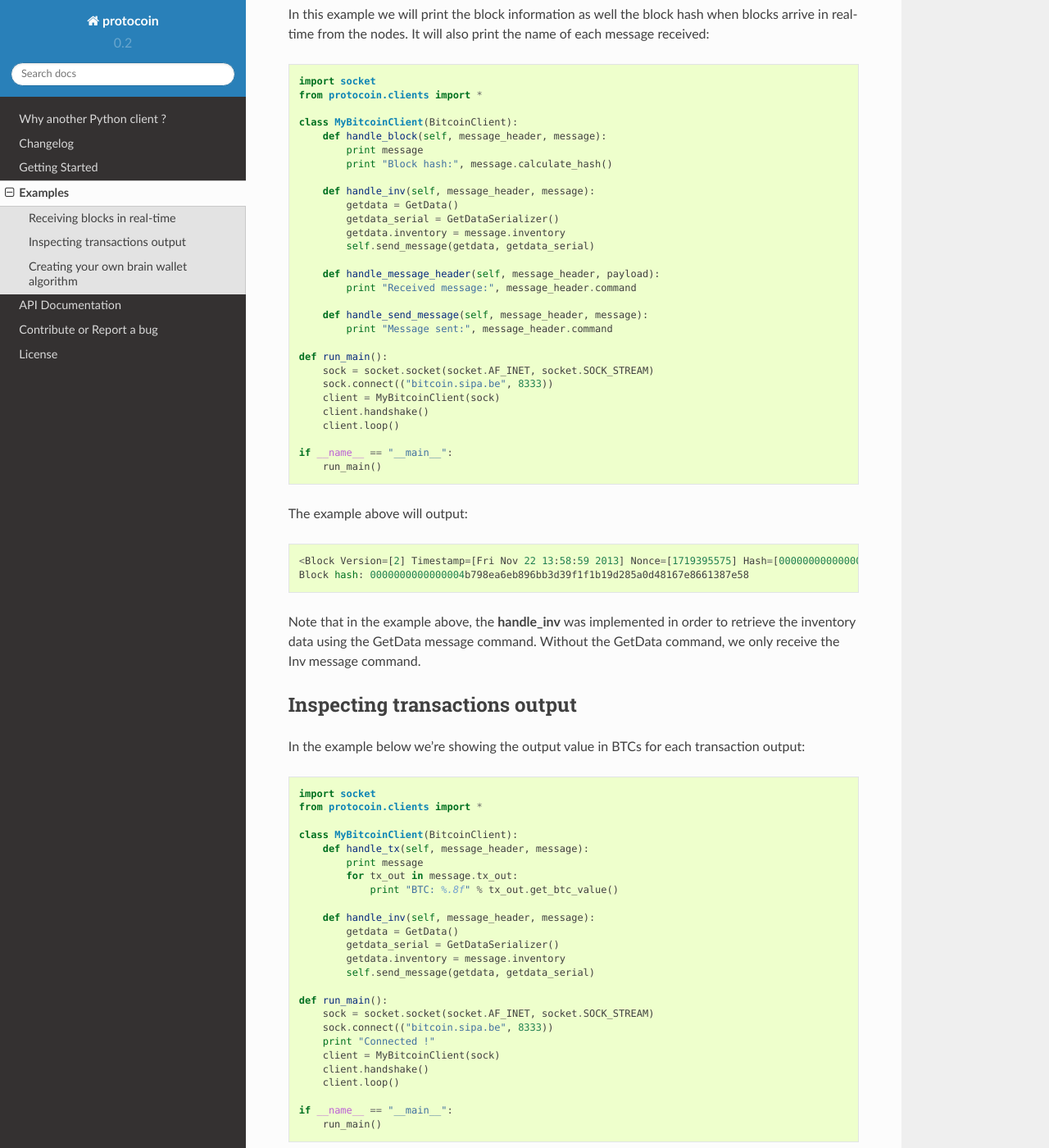
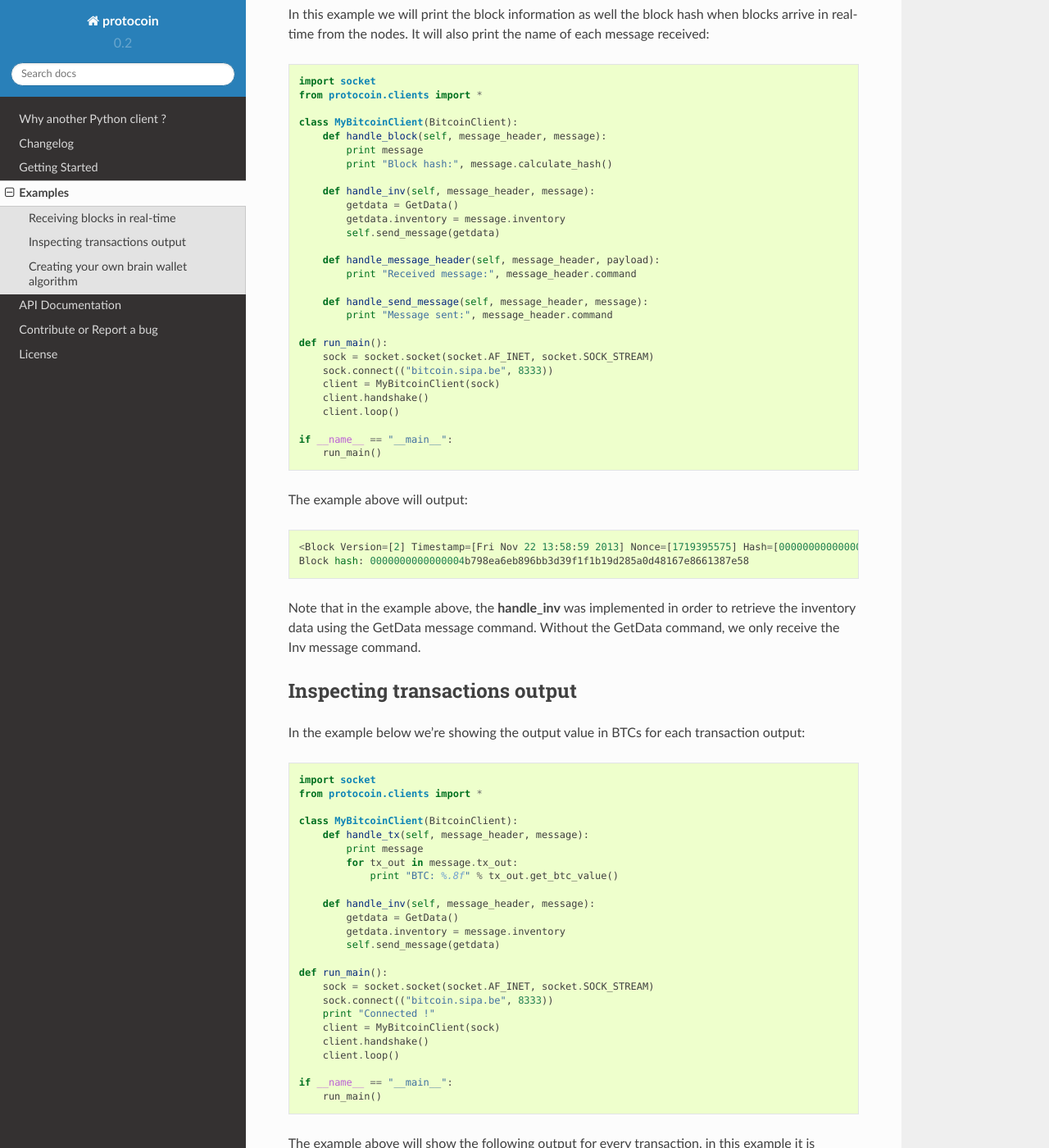
Before and after one commit to perone/protocoin, a Sphinx documentation site: the page built from docs/source/examples.rst, in a window 1280 px wide and 1400 px high, scrolled down 258 px. Shown: the whole window at 82% size. Built offline with Sphinx 7.4.7 and the Read the Docs theme 2.0.0, drawn with Linux system fonts in a browser that asks for light colours.

Commit message:
Update docs

```diff
--- a/docs/source/examples.rst
+++ b/docs/source/examples.rst
@@ -18,9 +18,8 @@ name of each message received::
 
         def handle_inv(self, message_header, message):
             getdata = GetData()
-            getdata_serial = GetDataSerializer()
             getdata.inventory = message.inventory
-            self.send_message(getdata, getdata_serial)
+            self.send_message(getdata)
 
         def handle_message_header(self, message_header, payload):
             print "Received message:", message_header.command
@@ -63,9 +62,8 @@ output::
 
         def handle_inv(self, message_header, message):
             getdata = GetData()
-            getdata_serial = GetDataSerializer()
             getdata.inventory = message.inventory
-            self.send_message(getdata, getdata_serial)
+            self.send_message(getdata)
 
     def run_main():
         sock = socket.socket(socket.AF_INET, socket.SOCK_STREAM)
```
